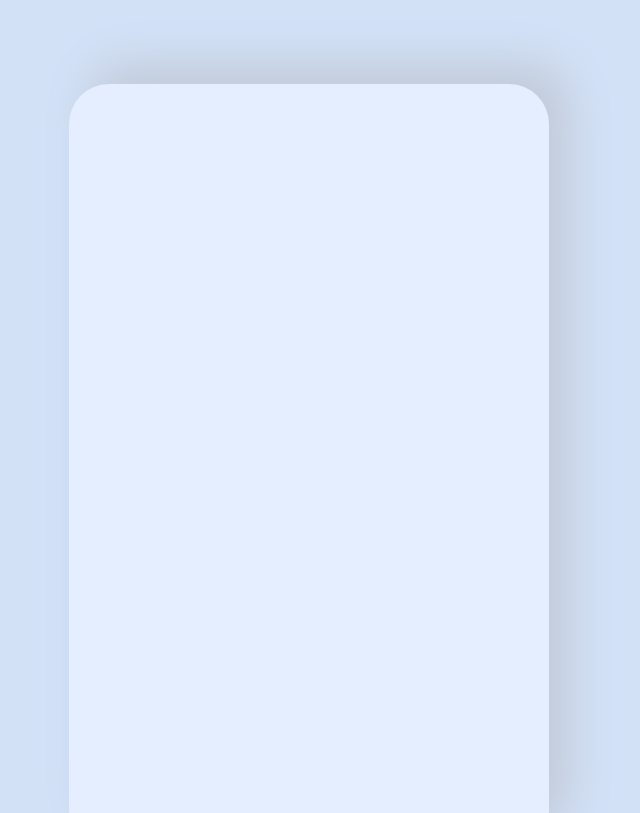
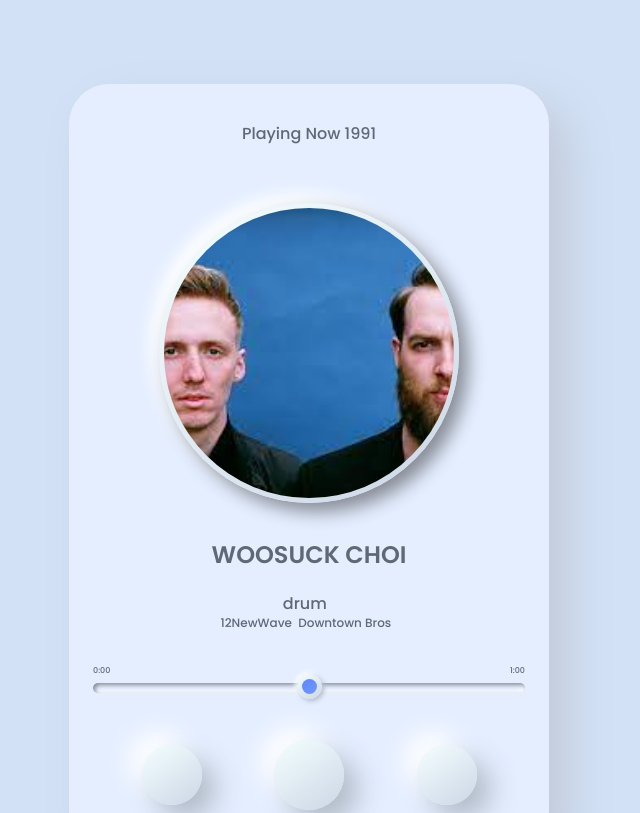
Before and after one commit to CriminalPenguin/artist_in_hema, a React (Create React App) app in the folder hema-app/: page /members in a window 1280 px wide. Shown: the part 116-929 px from the top of the page, without its empty margins (331-971 px from the left). Built offline with nearby package versions, Linux system fonts and the light colour scheme.

Commit message:
2페이지 리디자인

```diff
--- a/hema-app/src/Members2.css
+++ b/hema-app/src/Members2.css
@@ -37,8 +37,163 @@
 .Display {
   height: 767px;
   width: 480px;
+  display: flex;
+  flex-direction: column;
   border-radius: 40px;
   margin-bottom: 200px;
   background: #e4eeff;
-  box-shadow:  20px -20px 43px #c2cad9
+  box-shadow:  20px 20px 43px #c2cad9
 }
+
+.Part1 {
+  height: 13%;
+  width: 100%;
+  align-items: center;
+  justify-content: center;
+  display: flex;
+}
+
+.Part1 p {
+  text-align: center;
+  color: #616875;
+}
+
+.Part2 {
+  height: 45%;
+  width: 100%;
+  align-items: center;
+  justify-content: center;
+  display: flex;
+}
+
+.Circle {
+  align-items: center;
+  justify-content: center;
+  display: flex;
+  width:300px;
+  height:300px;
+  border-radius: 150px;
+  background: linear-gradient(145deg, #f4ffff, #cdd6e6);
+  box-shadow:  9px 9px 18px #878c96,
+              -9px -9px 18px #ffffff;
+}
+.Photo {
+  overflow: hidden;
+  width:290px;
+  height:290px;
+  border-radius: 150px;
+}
+
+.Photo img {
+  width:100%;
+  height:100%;
+  object-fit:cover;
+}
+
+.Part3 {
+  height: 13%;
+  width: 100%;
+  align-items: center;
+  justify-content: center;
+  display: flex;
+  flex-direction: column;
+}
+
+#name {
+  font-weight: 600;
+  font-size: 24px;
+  line-height: 29px;
+  color: #616875;
+}
+
+#session {
+  font-weight: 400;
+  font-size: 16px;
+  line-height: 21px;
+  color: #616875;
+  display: flex;
+}
+
+#band {
+  font-weight: 400;
+  font-size: 12px;
+  line-height: 17px;
+  color: #616875;
+  display: flex;
+}
+
+.Part4 {
+  height: 10%;
+  width: 100%;
+  align-items: center;
+  justify-content: center;
+  display: flex;
+  flex-direction: column;
+  position: relative;
+}
+
+.Many{
+  height: 70%;
+  width: 90%;
+  display: flex;
+  justify-content: space-between;
+  align-items: flex-end;
+  font-weight: 400;
+  font-size: 8px;
+  line-height: 13px;
+  color: #616875;
+}
+
+.Bar {
+  height: 12%;
+  width: 90%;
+  margin-top: 6px;
+  margin-bottom: 6px;
+  border-radius: 10px;
+  background: #e4eeff;
+  box-shadow: inset 2px 2px 4px #878c96,
+              inset -2px -2px 4px #ffffff;
+}
+
+.Now {
+  position: absolute;
+  bottom: 0;
+  width:25px;
+  height:25px;
+  align-items: center;
+  justify-content: center;
+  display: flex;
+  border-radius: 149px;
+  background: linear-gradient(145deg, #f4ffff, #cdd6e6);
+  box-shadow:  2px 2px 5px #b2bac7,
+              -2px -2px 5px #ffffff;
+}
+
+.Now div {
+  width:15px;
+  height:15px;
+  border-radius: 149px;
+  background: linear-gradient(145deg, #5c86ff, #7398fb);
+}
+
+.Part5 {
+  height: 20%;
+  width: 100%;
+  align-items: center;
+  justify-content: space-evenly;
+  display: flex;
+}
+
+.Part5 div {
+  width: 60px;
+  height: 60px;
+  border-radius: 149px;
+  background: linear-gradient(145deg, #f4ffff, #cdd6e6);
+  box-shadow:  14px 14px 28px #b2bac7,
+            -14px -14px 28px #ffffff;
+}
+
+#play {
+  width: 70px;
+  height: 70px;
+}
--- a/hema-app/src/Members2.js
+++ b/hema-app/src/Members2.js
@@ -20,6 +20,7 @@ const 가입년도2=['06','07','08','09','10',
               '16','17','18','19','20']
 
 function Members() {
+
   return(
     <div>
       {/* <Div1></Div1> */}
@@ -50,13 +51,68 @@ function Div2() {
     <div className="Main">
       {divNum.map(function(a){
         return(
-          <div className="Display">
-
-          </div>
+          <Show a={a}></Show>
         )
       })}
     </div>
   );
 } // 실제 표시되는 부분(사진, 내용)
 
+function Show(props) {
+  var data = dummy.members.filter(function(element){
+    return element.join === props.a;
+  }) // 받아온 가입년도 정보를 기반으로 가입년도별 데이터 추출
+
+  let [num, num변경] = useState(0);
+  var 선택자 = data[num]
+
+  return (
+    <div className="Display">
+            <div className="Part1"><p>Playing Now {props.a}</p></div>
+            <div className="Part2">
+              <div className="Circle">
+                <div className="Photo">
+                  <img src={require("./sample/"+ 선택자.id + ".jpeg")}></img>
+                </div>
+              </div>
+            </div>
+            <div className="Part3">
+              <p id="name">{선택자.ename}</p>
+              <div id="session">
+                {선택자.session.map(function(b){
+                  return(
+                    <div>
+                      {b}&nbsp;&nbsp;
+                    </div>
+                  )
+                })}
+              </div>
+              <div id="band">
+                {선택자.band.map(function(b){
+                  return(
+                    <div>
+                      {b}&nbsp;&nbsp;
+                    </div>
+                  )
+                })}
+              </div>
+            </div>
+            <div className="Part4">
+              <div className="Many">
+                <div>0:00</div>
+                <div>{data.length}:00</div>
+              </div>
+              <div className="Bar"></div>
+              <div className="Now"><div></div></div>
+            </div>
+            <div className="Part5">
+              <div onClick={()=>num변경(num-1)}></div>
+              <div id="play"></div>
+              <div onClick={()=>num변경(num+1)}></div>
+            </div>
+          </div>
+
+  )
+} // 사진 불러오기
+
 export default Members;
```
